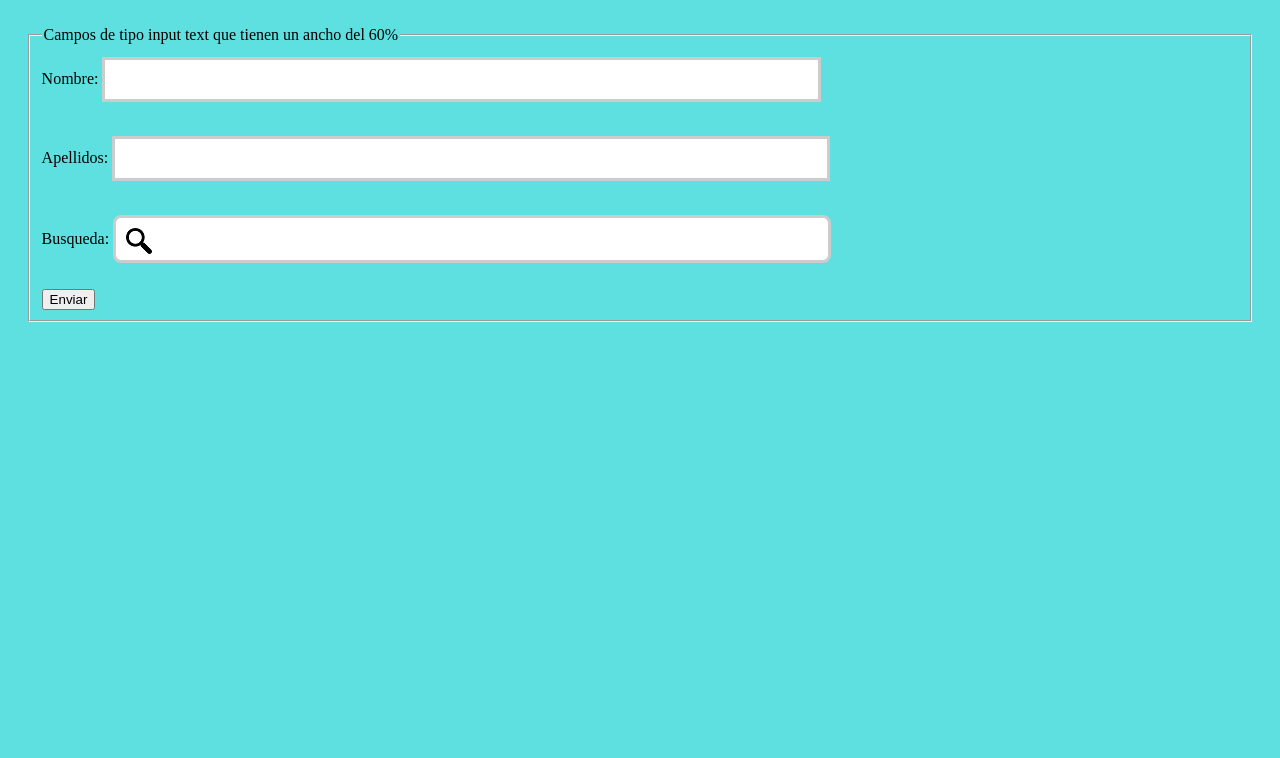
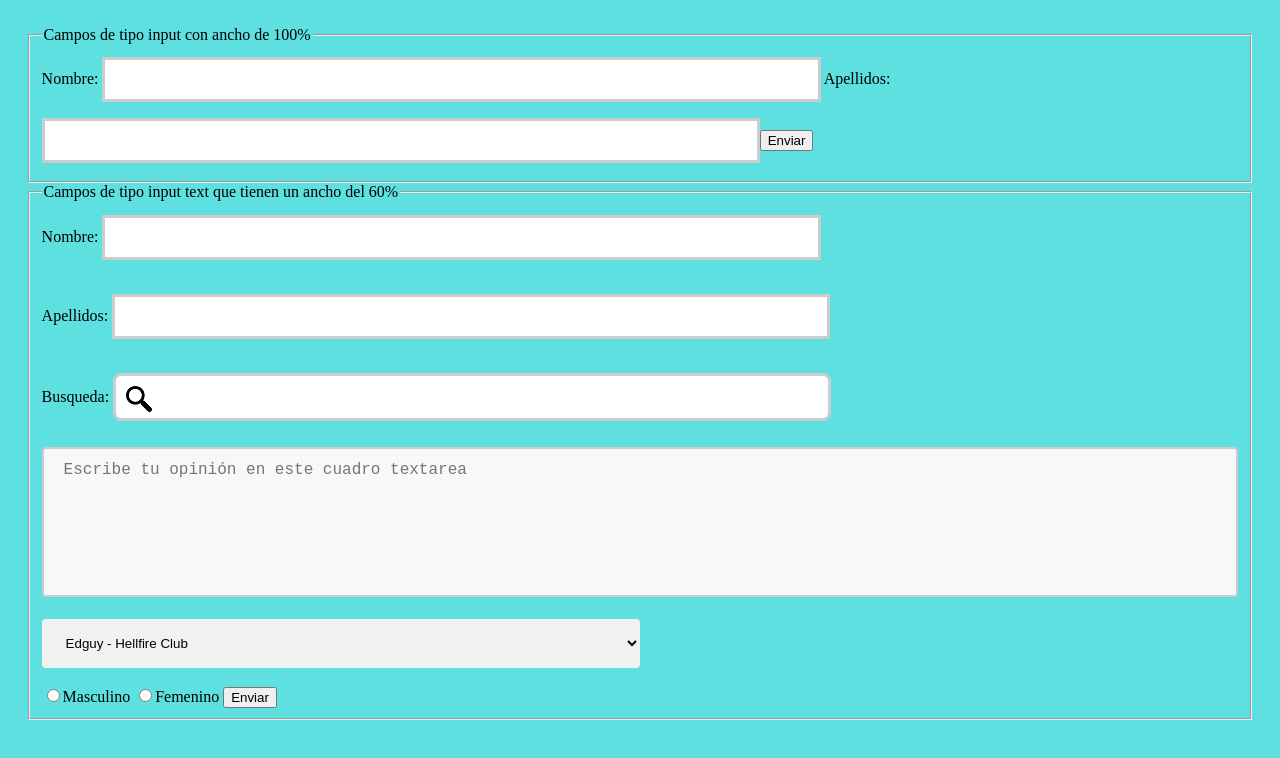
Before and after one commit to FranciscoJOtero/UT6casa, a React (Create React App) app: page / in a window 1280 px wide. Shown: the top 758 px of the page. Built offline with nearby package versions, Linux system fonts and the light colour scheme.

Commit message:
Version 3.0 Formularios

```diff
--- a/package.json
+++ b/package.json
@@ -2,6 +2,7 @@
   "name": "proyectout6",
   "version": "0.1.0",
   "private": true,
+  "homepage": ".",
   "dependencies": {
     "@testing-library/jest-dom": "^4.2.4",
     "@testing-library/react": "^9.4.0",
--- a/src/App.js
+++ b/src/App.js
@@ -1,4 +1,4 @@
-import React, { Component } from 'react';
+import React from 'react';
 /*
 import SelectoresAtributos from './SelectoresAtributo'
 import BoxSizing from './BoxSizing'*/
--- a/src/Formularios.js
+++ b/src/Formularios.js
@@ -8,10 +8,10 @@ const Ejemplo1 = () => {
             <form action="" method="post" name="formu1" id="formuId">
                 <fieldset>
                     <legend> Campos de tipo input con ancho de 100% </legend>
-                    <label for="nombreId"> Nombre: </label>
+                    <label htmlFor="nombreId"> Nombre: </label>
                     <input type="text" id="nombreId"></input>
 
-                    <label for="apId"> Apellidos: </label>
+                    <label htmlFor="apId"> Apellidos: </label>
                     <input type="text" id="apId"></input>
 
                     <input type="submit" value="Enviar"></input>
@@ -32,14 +32,28 @@ const Ejemplo2 = () => {
                 <fieldset>
                     <legend> Campos de tipo input text que tienen un ancho del 60% </legend>
 
-                    <label for="nombre2Id"> Nombre: </label>
+                    <label htmlFor="nombre2Id"> Nombre: </label>
                     <input type="text" name="nombre" id="nombre2Id"></input> <br/><br/>
 
-                    <label for="ap2Id"> Apellidos: </label>
+                    <label htmlFor="ap2Id"> Apellidos: </label>
                     <input type="text" name="apellidos" id="ap2Id"></input> <br/><br/>
 
-                    <label for="buscarId"> Busqueda: </label>
+                    <label htmlFor="buscarId"> Busqueda: </label>
                     <input className="busqueda" name="buscar" type="text" id="buscar" id="buscarId"/> <br/><br/>
+
+                    <textarea  placeholder="Escribe tu opinión en este cuadro textarea"></textarea> <br/> <br/>
+
+                    <select id="discoid" name="selectdiscos">
+                        <option value="hellfire">Edguy - Hellfire Club</option>
+                        <option value="ecliptica">Sonata Arctica - Ecliptica</option>
+                        <option value="karma">Kamelot -Karma</option>
+                    </select> <br/> <br/>
+
+                    <input type="radio" name="sexo" id="masculino" value="M" />
+                    <label for="masculino">Masculino</label> {/* Permite hacer clic en la etiqueta para activar el radio. Es importante de cara a la accesibilidad  */}
+
+                    <input type="radio" name="sexo" id="femenino" value="F" />
+                    <label for="femenino">Femenino</label>  {/*Permite hacer clic en la etiqueta para activar el radio. Es importante de cara a la accesibilidad */}
 
                     <input type="submit" value="Enviar"></input>
                 </fieldset>
@@ -58,7 +72,7 @@ class Formularios extends Component {
         return(
 
             <div>
-                {/* <Ejemplo1/> */}
+                 <Ejemplo1/>
                 <Ejemplo2/>
             </div>
 
--- a/src/css/style.css
+++ b/src/css/style.css
@@ -138,4 +138,24 @@ input[type=text]:focus {
   transition: width 2s ease-in-out;
 }
 
+textarea {
+  width: 100%;
+  height: 150px;
+  padding: 12px 20px;
+  box-sizing: border-box;
+  border: 2px solid #ccc;
+  border-radius: 4px;
+  background-color: #f8f8f8;
+  font-size: 16px;
+  resize: none;
+}
+
+select {
+  width: 50%;
+  padding: 16px 20px;
+  border: none;
+  border-radius: 4px;
+  background-color: #f1f1f1;
+}
+
 /*# sourceMappingURL=style.css.map */
--- a/src/scss/style.scss
+++ b/src/scss/style.scss
@@ -142,4 +142,25 @@ input[type=text]:focus {
     padding: 12px 20px 12px 40px;
     -webkit-transition: width 2s ease-in-out;
     transition: width 2s ease-in-out;
-  }
+}
+
+textarea {
+    width: 100%;
+    height: 150px;
+    padding: 12px 20px;
+    box-sizing: border-box;
+    border: 2px solid #ccc;
+    border-radius: 4px;
+    background-color: #f8f8f8;
+    font-size: 16px;
+    resize: none;
+
+}
+
+select {
+    width: 50%;
+    padding: 16px 20px;
+    border: none;
+    border-radius: 4px;
+    background-color: #f1f1f1;
+}
```
Also changed, not shown: 1 other file (tests, documents, lock files or other folders).
